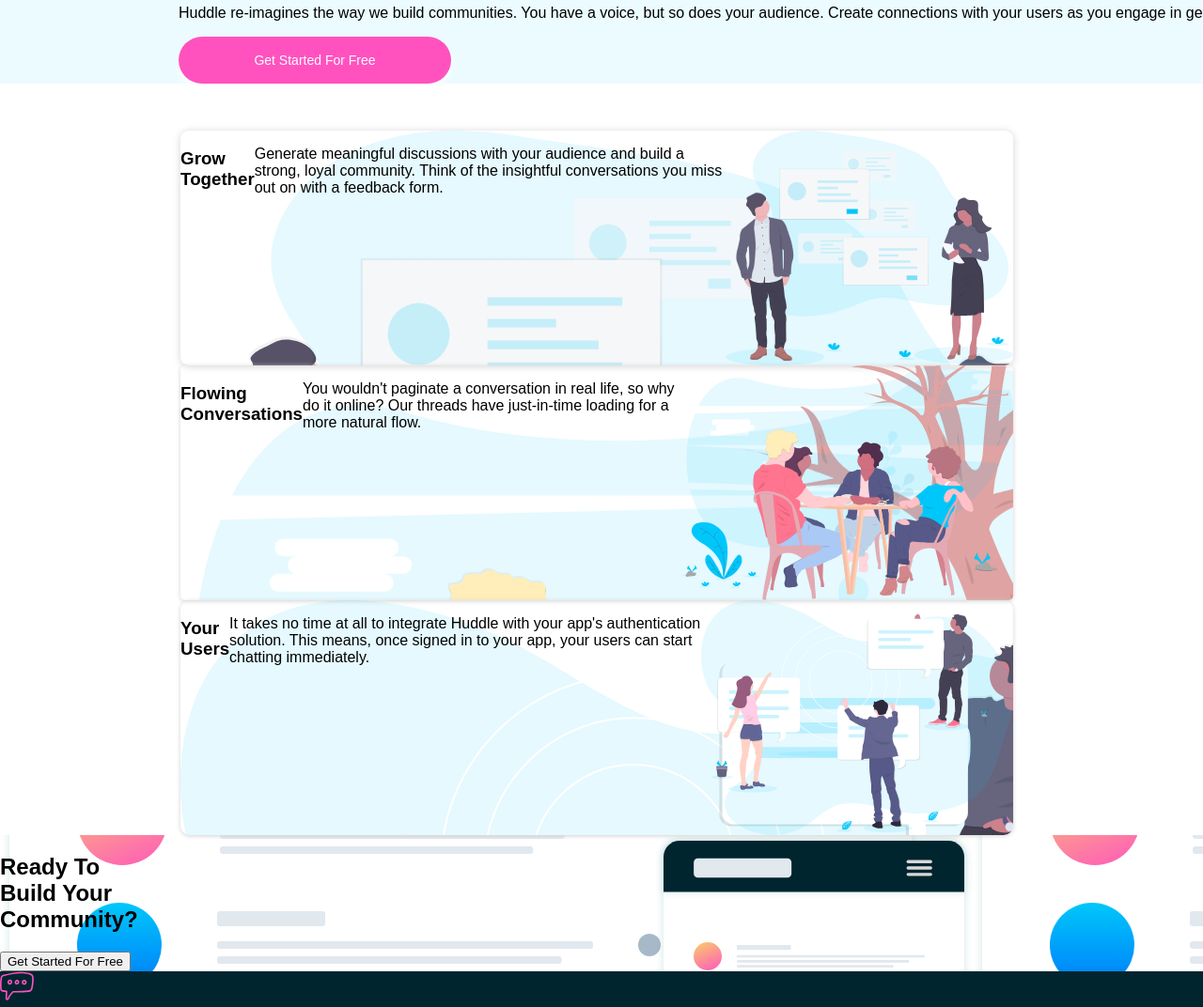
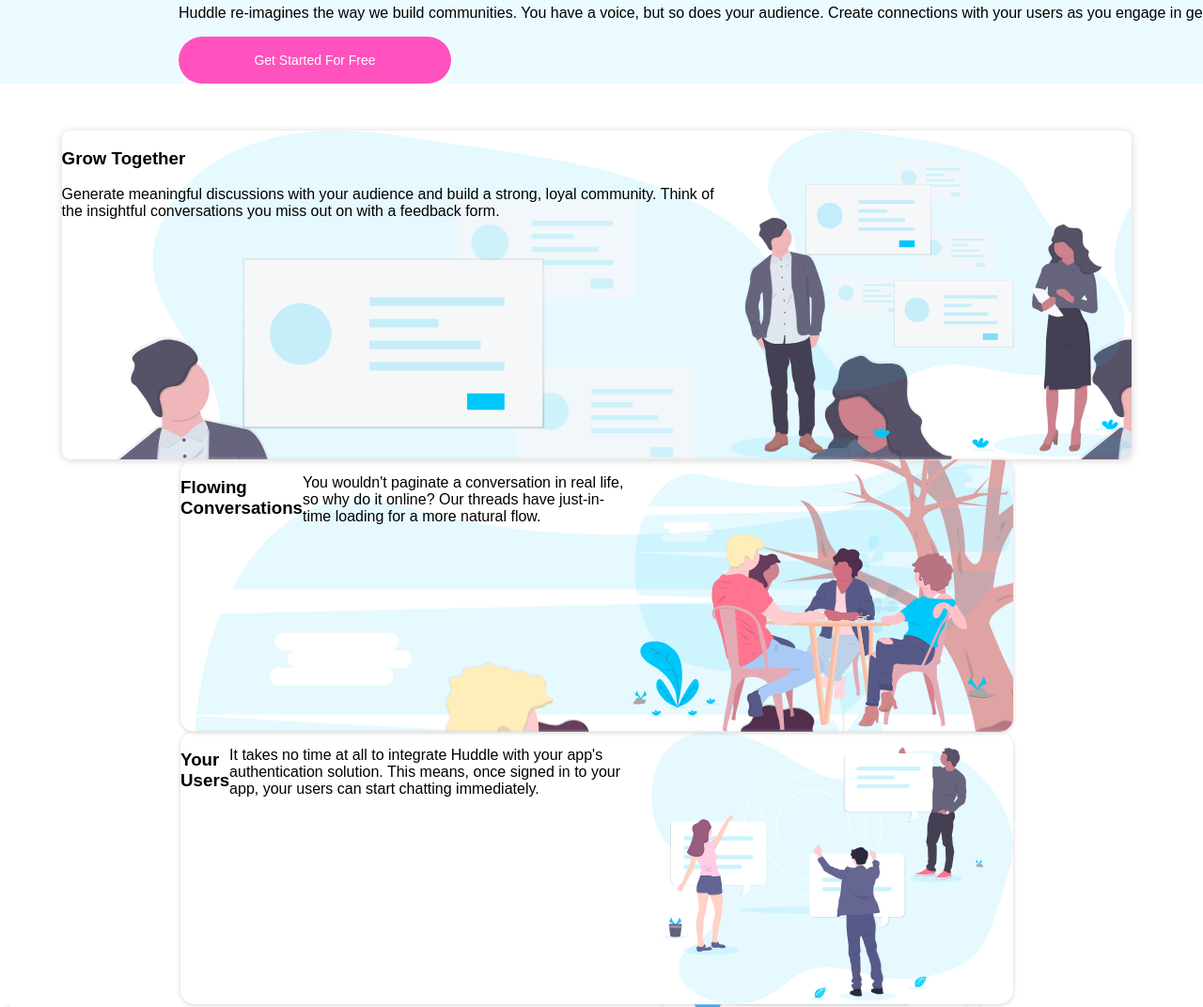
Before and after one commit to liamwoody25/huddle-landing-page, a website: page index.html in a window 1280 px wide. Shown: the part 1540-2612 px from the top of the page at 94% size. Drawn offline with Linux system fonts and the light colour scheme; files whose address does not match are found by name.

Commit message:
updating index.scss and html

```diff
--- a/index.html
+++ b/index.html
@@ -32,22 +32,24 @@
   <!-------info-section---->
   <section class="info-section">
     <div class="Grow-card">
+      <div>
       <h3>Grow Together</h3>
       <p>Generate meaningful discussions with your audience and build a strong, loyal community.
         Think of the insightful conversations you miss out on with a feedback form. </p>
+      </div>
         <img class="Grow__image" src="./public/images/illustration-grow-together.svg" alt=" image Grow">
     </div>
     <div class="Flow-card">
       <h3>Flowing Conversations</h3>
       <p>You wouldn't paginate a conversation in real life, so why do it online? Our threads
         have just-in-time loading for a more natural flow.</p>
-      <img class="flow__image" src="public/images/illustration-flowing-conversation.svg" alt="flow image">
+      <img class="Flow__image" src="public/images/illustration-flowing-conversation.svg" alt="flow image">
     </div>
     <div class="Your-card">
       <h3>Your Users</h3>
       <p>  It takes no time at all to integrate Huddle with your app's authentication solution.
         This means, once signed in to your app, your users can start chatting immediately.</p>
-        <img class="Your__image" src="public/images/illustration-your-users.svg" alt="image">
+        <img class="Your__image" src="./public/images/illustration-your-users.svg" alt="image">
     </div>
   </section>
   <!-----content-section------->
--- a/sass/page/_index.scss
+++ b/sass/page/_index.scss
@@ -17,15 +17,19 @@
 
 
 
-
 .Grow-card{
+    display: flex;
     background-image: url("./images/illustration-grow-together.svg");
-    justify-content: center;
-    margin-left: 14%;
-    width: 50%;
-    height: 290px;
+    margin-left: 4%;
+    width: 90%;
+    height: 350px;
     box-shadow: 0 1px 8px  lightgray;
     border-radius: 9px;
+
+
+    &__image{
+        width: 100px;
+    }
 }
 
 .Flow-card{
@@ -34,17 +38,17 @@
     margin-left: 14%;
     width: 70%;
     box-shadow:0 1px 5px lightgray;
-    border-radius: 5px;
-    height: 250px;
+    border-radius: 15px;
+    height: 290px;
 }
 
 .Your-card{
-    background-image: url("./images/illustration-your-users.svg");
+    display: flex;
     margin-left:14%;
-    width: 10%;
+    width: 70%;
     box-shadow: 0 1px 5px lightgray;
-    border-radius: 10px;
-    height: 250px;
+    border-radius: 15px;
+    height: 290px;
 }
 
 }
```
Also changed, not shown: public/css/style.css, 1 other file.
